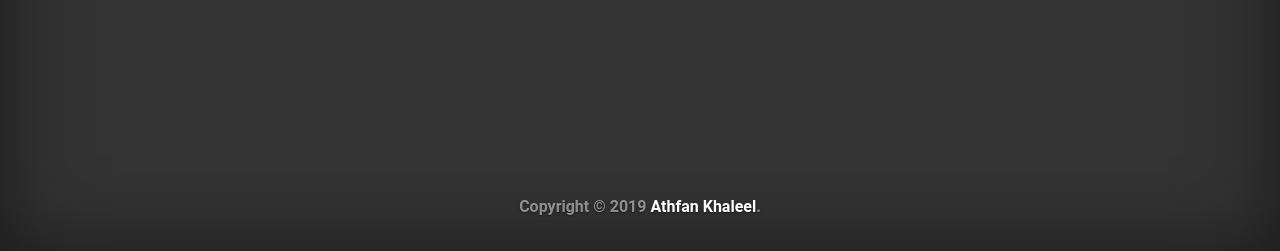
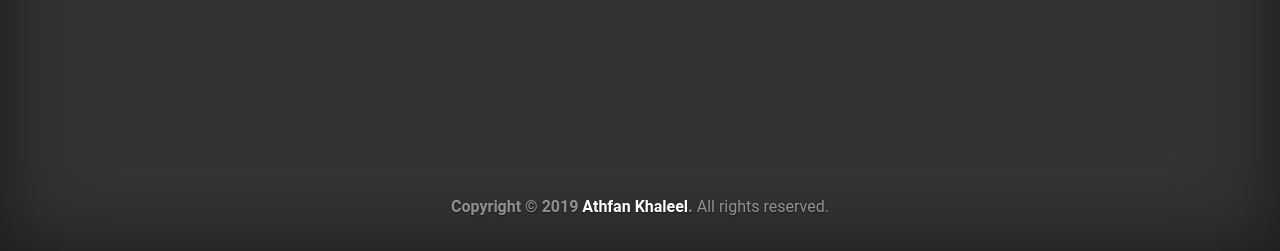
Before and after one commit to athphane/college-timers, a PHP site: page / in a window 1280 px wide. Shown: the part 549-800 px from the top of the page. Run offline with PHP 8.4, Linux system fonts and the light colour scheme.

Commit message:
-  Lmao I removed it before

```diff
--- a/index.php
+++ b/index.php
@@ -51,6 +51,7 @@ include 'timers.php';
               document.write(new Date().getFullYear());
             </script>
             <a href="https://athfan.com"> Athfan Khaleel</a>.
+          </strong> All rights reserved.</p>
       </div>
     </footer>
   </div>
```
